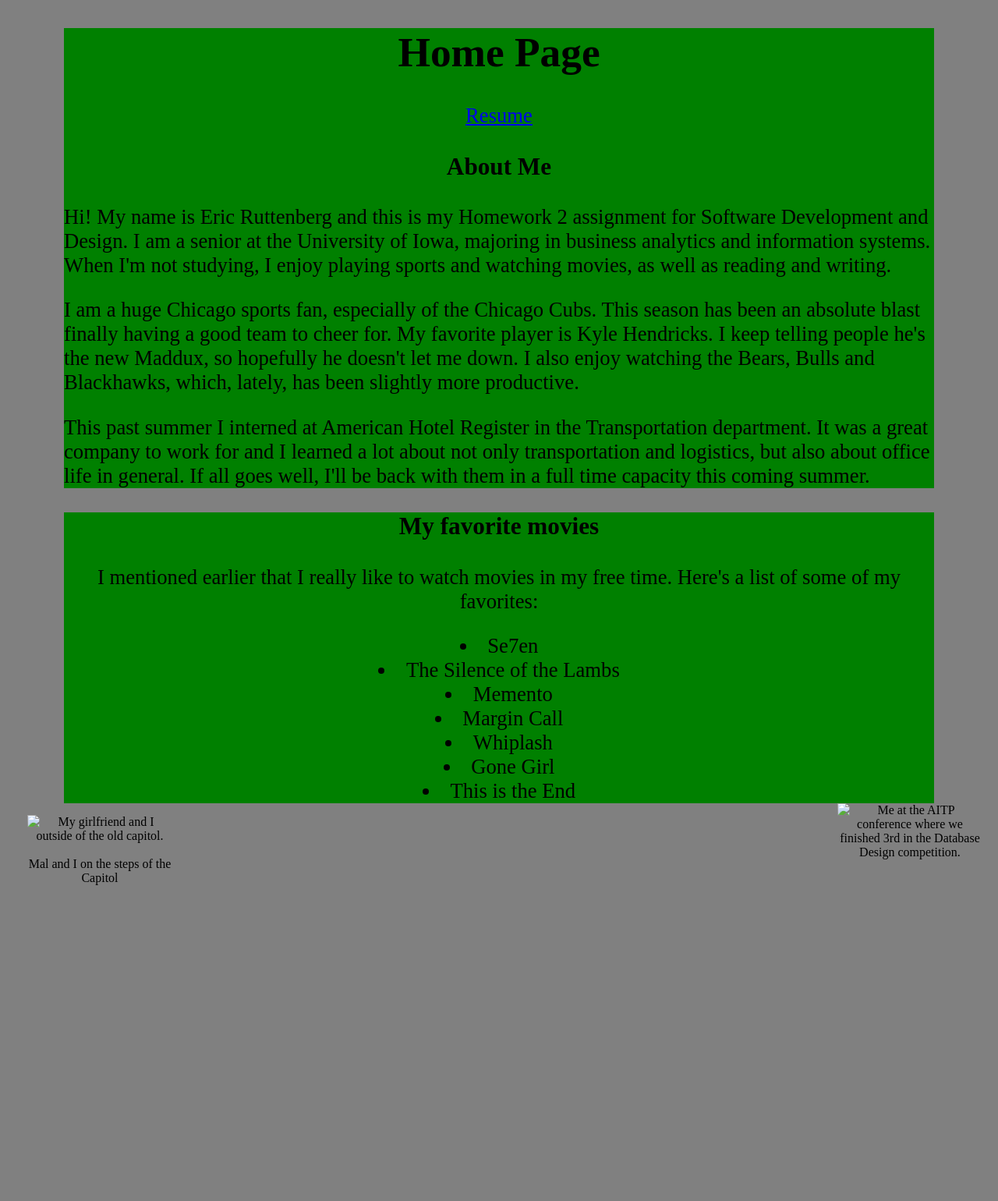
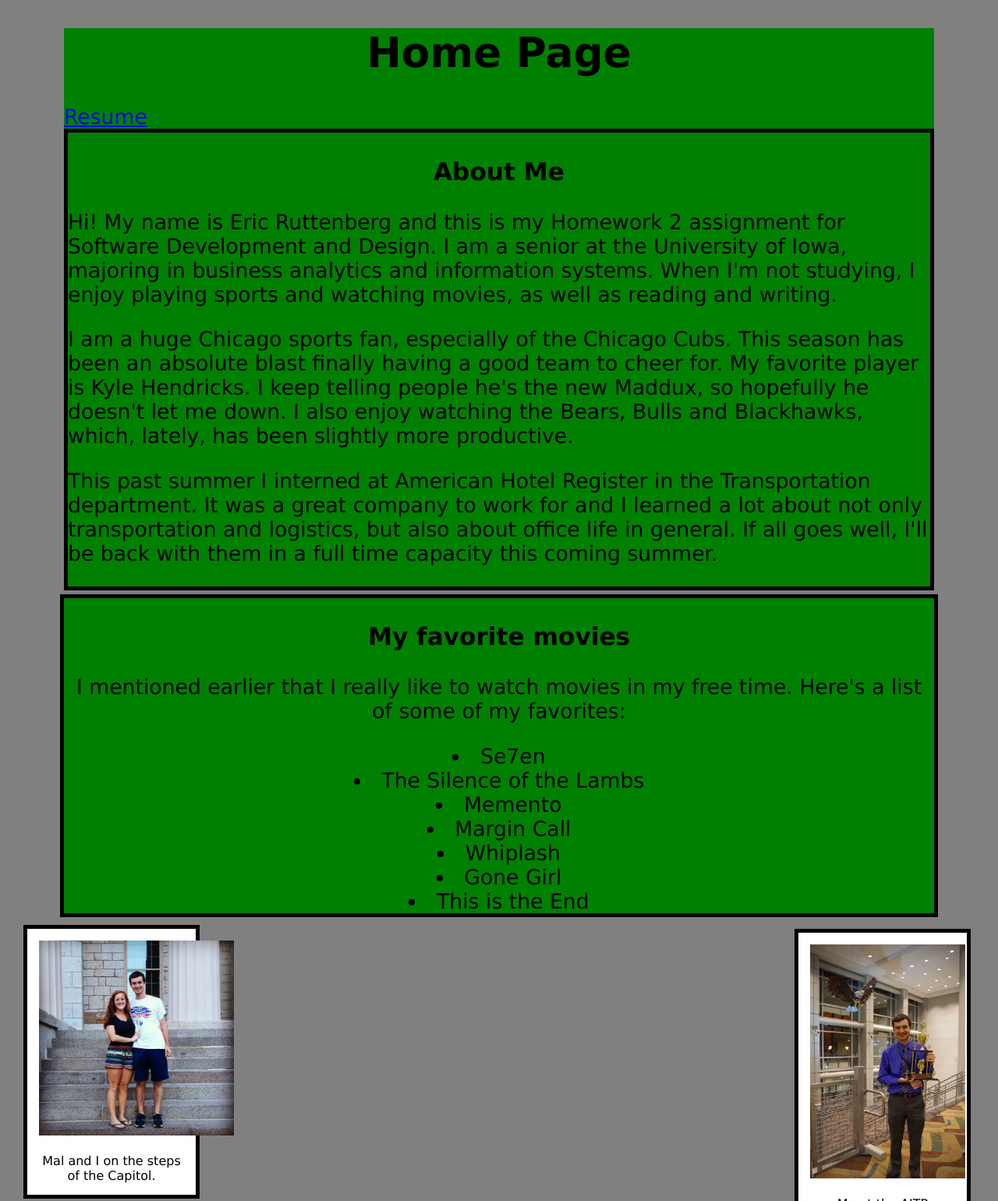
Before and after one commit to eruttenberg/HW2, a plain HTML site: page index.html in a window 1280 px wide. Shown: the top 1540 px of the page at 78% size. Before the commit the page ends 1150 px from the top, so only its background shows below. Drawn offline with Linux system fonts and the light colour scheme.

Commit message:
add jpegs back in new subfolder titled images. added borders around the two pictures on index as well as the list and about me sections. moved links over to the left side of the page. changed background color of pictures.

```diff
--- a/index.html
+++ b/index.html
@@ -9,7 +9,10 @@
 
 <div class = "wrap">
 <h1> Home Page </h1>
+
+<div class ="link">
 <a href = "http://msci3300-f1513.cloudapp.net/HW2/resume.html"> Resume</a>
+</div>
 
 <div id = "info">
 <h3> About Me </h3>
@@ -40,14 +43,16 @@ only transportation and logistics, but also about office life in general. If all
 </div>
 
 <div id = "left">
-<img src = "pic1.jpg" alt="My girlfriend and I outside of the old capitol."
+<img src = "images/pic1.jpg" alt="My girlfriend and I outside of the old capitol."
 style = "width 250px; height: 250px;">
-<br><span> &nbsp; <br> Mal and I on the steps of the Capitol </span><br>
+<br><span> &nbsp; <br> Mal and I on the steps of the Capitol. </span><br>
 
 </div>
 
 <div id = "right">
-<img src = "Tippie Tech Trophy.jpg" alt= "Me at the AITP conference where we finished 3rd in the Database Design competition.">
+<img src = "images/Tippie Tech Trophy.jpg" alt= "Me at the AITP conference where we finished 3rd in the Database Design competition."
+style = "width 250px; height: 300px;">
+<br><span> &nbsp;<br> Me at the AITP conference where we finished 3rd in the Database Design competition. </span><br>
 
 </body>
 </html>
--- a/style.css
+++ b/style.css
@@ -2,7 +2,7 @@ body {
 	color : Black;
 	background-color: gray;
 	font-size: 20 pt;
-	font-family: Veranda; Geneva, Arial, Helvetica, Sans-serif;
+	font-family: Veranda, Geneva, Arial, Helvetica, Sans-serif;
 	text-align:center;
 	margin:20px
 }
@@ -14,30 +14,42 @@ h3{text-align: center;
 #title{font-size: 28pt;
 text-align: center;}
 
-.wrap{font-size: 20pt; margin:auto; width:90%; text-align:center; background-color: Green; border: 5 px solid black;}
+.wrap{ border: 15 px black; font-size: 20pt; margin: 0 auto; width:90%; text-align:center; background-color: Green;}
 
 
 #info{
-	text-align:left;
+	text-align:left; margin: auto; border: 5px solid black; margin-bottom: 5px;
 }
 
 #list{
-margin: auto; width: 90%; text-align: left; background-color: green; border: 5 px solid black; text-align: center; font-size: 20pt;
+ margin: auto; width: 90%; text-align: left; background-color: green;  text-align: center; font-size: 20pt; border: 5px solid black;
 }
 #resume{
 	text-align: left;
 	margin: 0 auto;
 	padding: 15px;
 	width:85%;
+	border: 15 px solid black;
 }
 #left{
 	width: 15%;
+	background-color: white;
 	float:left;
 	padding: 15px;
+	border: 5px solid black;
+	margin: 10px;
+
 }
 
 #right{
+	margin: 15px;
 	width: 15%;
 	float: right;
-	padding; 15px;
+	padding: 15px;
+	border: 5px solid black;
+	background-color: white;'
+
 }
+.link{
+	text-align: left;
+}
```
Also changed, not shown: resume.html (+3 -1 lines), images/Tippie Tech Trophy.jpg (added), images/pic1.jpg (added).
